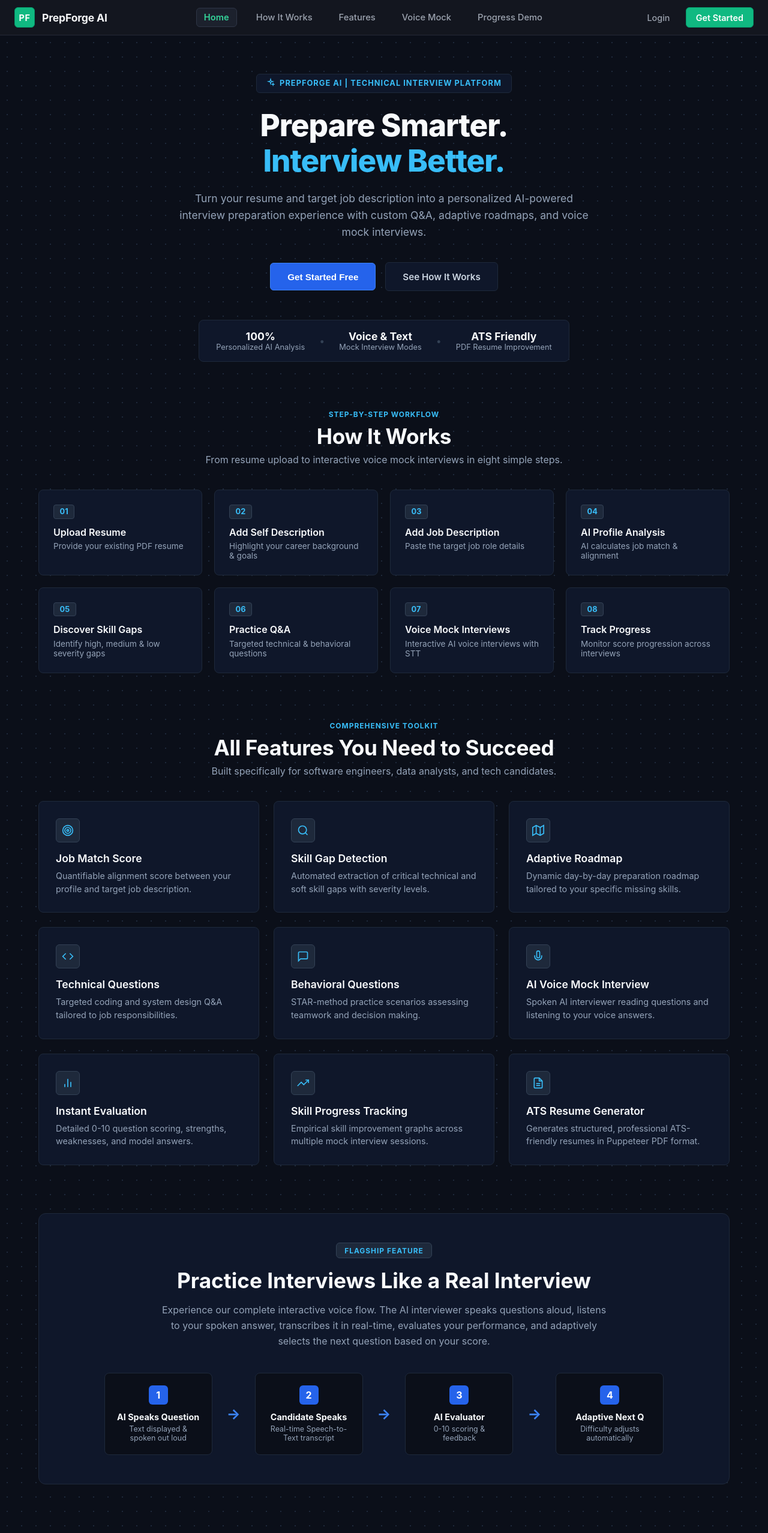
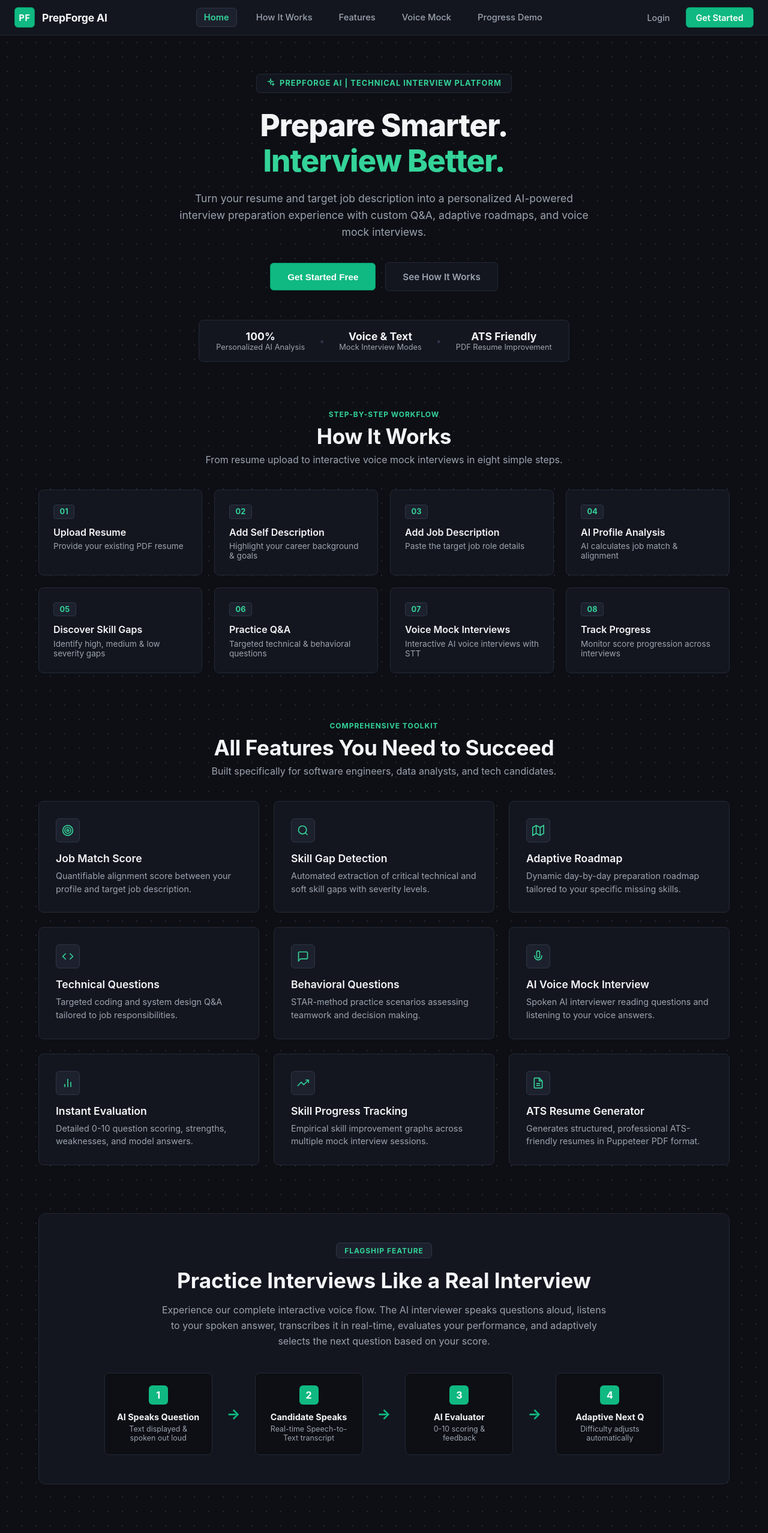
Before and after one commit to Rohan-shiva/prepforge-ai, a React (Vite) app in the folder Frontend/: page / in a window 1280 px wide. Shown: the top 2555 px of the page at 60% size. Built offline with nearby package versions, Linux system fonts and the light colour scheme; no server answers.

Commit message:
style: overhaul landing page hero and feature cards with emerald charcoal palette

```diff
--- a/Frontend/src/features/interview/pages/LandingPage.scss
+++ b/Frontend/src/features/interview/pages/LandingPage.scss
@@ -1,10 +1,10 @@
 .landing-page {
   position: relative;
   min-height: 100vh;
-  background: #0b0f19;
-  background-image: radial-gradient(#1e293b 1px, transparent 1px);
+  background: #0d0f14;
+  background-image: radial-gradient(#242936 1px, transparent 1px);
   background-size: 24px 24px;
-  color: #f8fafc;
+  color: #f3f4f6;
   overflow: hidden;
 
   .landing-background {
@@ -38,9 +38,9 @@
       font-size: 0.8rem;
       font-weight: 700;
       letter-spacing: 0.08em;
-      color: #38bdf8;
-      background: #0f172a;
-      border: 1px solid #1e293b;
+      color: #34d399;
+      background: #13161f;
+      border: 1px solid #242936;
       padding: 0.4rem 1rem;
       border-radius: 6px;
       margin-bottom: 1.5rem;
@@ -48,7 +48,7 @@
       .sparkle svg {
         width: 14px;
         height: 14px;
-        color: #38bdf8;
+        color: #34d399;
       }
     }
 
@@ -56,19 +56,19 @@
       font-size: 3.2rem;
       font-weight: 800;
       line-height: 1.15;
-      color: #f8fafc;
+      color: #f3f4f6;
       margin-bottom: 1.25rem;
       letter-spacing: -0.02em;
 
       .hero-highlight {
-        color: #38bdf8;
+        color: #34d399;
       }
     }
 
     .hero-subtext {
       font-size: 1.1rem;
       line-height: 1.6;
-      color: #94a3b8;
+      color: #9ca3af;
       margin-bottom: 2.25rem;
       max-width: 700px;
     }
@@ -81,34 +81,34 @@
 
       .cta-primary-btn {
         padding: 0.85rem 1.75rem;
-        background: #2563eb;
+        background: #10b981;
         color: #ffffff;
         font-weight: 600;
         font-size: 0.95rem;
-        border: 1px solid #3b82f6;
+        border: 1px solid #059669;
         border-radius: 6px;
         cursor: pointer;
         transition: all 0.15s ease;
 
         &:hover {
-          background: #1d4ed8;
-          border-color: #2563eb;
+          background: #059669;
+          border-color: #047857;
         }
       }
 
       .cta-secondary-btn {
         padding: 0.85rem 1.75rem;
-        background: #0f172a;
-        color: #cbd5e1;
+        background: #13161f;
+        color: #9ca3af;
         font-weight: 600;
         font-size: 0.95rem;
         text-decoration: none;
-        border: 1px solid #1e293b;
+        border: 1px solid #242936;
         border-radius: 6px;
         transition: all 0.15s ease;
 
         &:hover {
-          background: #1e293b;
+          background: #1c212d;
           color: #ffffff;
         }
       }
@@ -118,8 +118,8 @@
       display: flex;
       align-items: center;
       gap: 1.5rem;
-      background: #0f172a;
-      border: 1px solid #1e293b;
+      background: #13161f;
+      border: 1px solid #242936;
       border-radius: 8px;
       padding: 1rem 1.75rem;
 
@@ -129,19 +129,19 @@
         align-items: center;
 
         strong {
-          color: #f8fafc;
+          color: #f3f4f6;
           font-size: 1.1rem;
           font-weight: 700;
         }
 
         span {
-          color: #94a3b8;
+          color: #9ca3af;
           font-size: 0.8rem;
         }
       }
 
       .stat-divider {
-        color: #334155;
+        color: #2e3546;
       }
     }
   }
@@ -156,7 +156,7 @@
         font-size: 0.75rem;
         font-weight: 700;
         letter-spacing: 0.08em;
-        color: #38bdf8;
+        color: #34d399;
         text-transform: uppercase;
         display: block;
         margin-bottom: 0.5rem;
@@ -165,13 +165,13 @@
       h2 {
         font-size: 2.2rem;
         font-weight: 700;
-        color: #f8fafc;
+        color: #f3f4f6;
         margin-bottom: 0.5rem;
         letter-spacing: -0.01em;
       }
 
       p {
-        color: #94a3b8;
+        color: #9ca3af;
         font-size: 1rem;
       }
     }
@@ -184,23 +184,23 @@
     gap: 1.25rem;
 
     .workflow-card {
-      background: #0f172a;
-      border: 1px solid #1e293b;
+      background: #13161f;
+      border: 1px solid #242936;
       border-radius: 8px;
       padding: 1.5rem;
       position: relative;
       transition: all 0.15s ease;
 
       &:hover {
-        border-color: #334155;
+        border-color: #2e3546;
       }
 
       .step-number {
         font-size: 0.8rem;
         font-weight: 700;
-        color: #38bdf8;
-        background: #1e293b;
-        border: 1px solid #334155;
+        color: #34d399;
+        background: #1c212d;
+        border: 1px solid #2e3546;
         padding: 0.2rem 0.6rem;
         border-radius: 4px;
         display: inline-block;
@@ -210,13 +210,13 @@
       h3 {
         font-size: 1rem;
         font-weight: 600;
-        color: #f8fafc;
+        color: #f3f4f6;
         margin-bottom: 0.35rem;
       }
 
       p {
         font-size: 0.85rem;
-        color: #94a3b8;
+        color: #9ca3af;
         margin: 0;
       }
     }
@@ -229,21 +229,21 @@
     gap: 1.5rem;
 
     .feature-card {
-      background: #0f172a;
-      border: 1px solid #1e293b;
+      background: #13161f;
+      border: 1px solid #242936;
       border-radius: 8px;
       padding: 1.75rem;
       transition: all 0.15s ease;
 
       &:hover {
-        border-color: #334155;
+        border-color: #2e3546;
       }
 
       .feat-icon {
         width: 40px;
         height: 40px;
-        background: #1e293b;
-        border: 1px solid #334155;
+        background: #1c212d;
+        border: 1px solid #2e3546;
         border-radius: 6px;
         display: flex;
         align-items: center;
@@ -253,20 +253,20 @@
         svg {
           width: 20px;
           height: 20px;
-          color: #38bdf8;
+          color: #34d399;
         }
       }
 
       h3 {
         font-size: 1.1rem;
         font-weight: 600;
-        color: #f8fafc;
+        color: #f3f4f6;
         margin-bottom: 0.5rem;
       }
 
       p {
         font-size: 0.9rem;
-        color: #94a3b8;
+        color: #9ca3af;
         line-height: 1.5;
         margin: 0;
       }
@@ -275,8 +275,8 @@
 
   /* Voice Showcase */
   .voice-showcase-card {
-    background: #0f172a;
-    border: 1px solid #1e293b;
+    background: #13161f;
+    border: 1px solid #242936;
     border-radius: 12px;
     padding: 3rem;
     text-align: center;
@@ -286,9 +286,9 @@
       font-size: 0.75rem;
       font-weight: 700;
       letter-spacing: 0.08em;
-      color: #38bdf8;
-      background: #1e293b;
-      border: 1px solid #334155;
+      color: #34d399;
+      background: #1c212d;
+      border: 1px solid #2e3546;
       padding: 0.3rem 0.8rem;
       border-radius: 6px;
       margin-bottom: 1rem;
@@ -297,12 +297,12 @@
     h2 {
       font-size: 2.2rem;
       font-weight: 700;
-      color: #f8fafc;
+      color: #f3f4f6;
       margin-bottom: 1rem;
     }
 
     p {
-      color: #94a3b8;
+      color: #9ca3af;
       font-size: 1rem;
       max-width: 750px;
       margin: 0 auto 2.5rem;
@@ -317,8 +317,8 @@
       flex-wrap: wrap;
 
       .v-step {
-        background: #0b0f19;
-        border: 1px solid #1e293b;
+        background: #0d0f14;
+        border: 1px solid #242936;
         border-radius: 8px;
         padding: 1.25rem;
         width: 180px;
@@ -330,7 +330,7 @@
           width: 32px;
           height: 32px;
           border-radius: 6px;
-          background: #2563eb;
+          background: #10b981;
           color: #ffffff;
           font-weight: 700;
           display: flex;
@@ -341,18 +341,18 @@
 
         strong {
           font-size: 0.9rem;
-          color: #f8fafc;
+          color: #f3f4f6;
           margin-bottom: 0.25rem;
         }
 
         span {
           font-size: 0.78rem;
-          color: #94a3b8;
+          color: #9ca3af;
         }
       }
 
       .v-arrow {
-        color: #3b82f6;
+        color: #10b981;
         font-size: 1.5rem;
         font-weight: 700;
       }
@@ -366,18 +366,18 @@
     gap: 1.5rem;
 
     .demo-card {
-      background: #0f172a;
-      border: 1px solid #1e293b;
+      background: #13161f;
+      border: 1px solid #242936;
       border-radius: 12px;
       padding: 2rem;
 
       h3 {
         font-size: 1.1rem;
         font-weight: 600;
-        color: #f8fafc;
+        color: #f3f4f6;
         margin-bottom: 1.5rem;
         padding-bottom: 0.75rem;
-        border-bottom: 1px solid #1e293b;
+        border-bottom: 1px solid #242936;
       }
 
       .demo-progression-list {
@@ -393,19 +393,19 @@
           span {
             width: 100px;
             font-size: 0.85rem;
-            color: #94a3b8;
+            color: #9ca3af;
           }
 
           .prog-bar-bg {
             flex: 1;
             height: 10px;
-            background: #0b0f19;
+            background: #0d0f14;
             border-radius: 4px;
             overflow: hidden;
 
             .prog-bar-fill {
               height: 100%;
-              background: #2563eb;
+              background: #10b981;
               border-radius: 4px;
             }
           }
@@ -414,7 +414,7 @@
             width: 60px;
             text-align: right;
             font-size: 0.9rem;
-            color: #38bdf8;
+            color: #34d399;
           }
         }
       }
@@ -428,18 +428,18 @@
           display: flex;
           align-items: center;
           justify-content: space-between;
-          background: #0b0f19;
-          border: 1px solid #1e293b;
+          background: #0d0f14;
+          border: 1px solid #242936;
           padding: 0.85rem 1.25rem;
           border-radius: 8px;
 
           strong {
-            color: #f8fafc;
+            color: #f3f4f6;
             font-size: 0.9rem;
           }
 
           .prog-chain {
-            color: #38bdf8;
+            color: #34d399;
             font-weight: 700;
             font-size: 0.9rem;
           }
@@ -450,7 +450,7 @@
         display: block;
         margin-top: 1rem;
         font-size: 0.78rem;
-        color: #64748b;
+        color: #6b7280;
         font-style: italic;
       }
     }
@@ -458,8 +458,8 @@
 
   /* Final CTA */
   .final-cta-section {
-    background: #0f172a;
-    border: 1px solid #1e293b;
+    background: #13161f;
+    border: 1px solid #242936;
     border-radius: 12px;
     padding: 4rem 2rem;
     text-align: center;
@@ -467,29 +467,29 @@
     h2 {
       font-size: 2.4rem;
       font-weight: 700;
-      color: #f8fafc;
+      color: #f3f4f6;
       margin-bottom: 0.75rem;
     }
 
     p {
-      color: #94a3b8;
+      color: #9ca3af;
       font-size: 1.05rem;
       margin-bottom: 2rem;
     }
 
     .cta-primary-btn {
       padding: 0.9rem 2rem;
-      background: #2563eb;
+      background: #10b981;
       color: #ffffff;
       font-weight: 600;
       font-size: 1rem;
-      border: 1px solid #3b82f6;
+      border: 1px solid #059669;
       border-radius: 6px;
       cursor: pointer;
       transition: all 0.15s ease;
 
       &:hover {
-        background: #1d4ed8;
+        background: #059669;
       }
     }
   }
```
